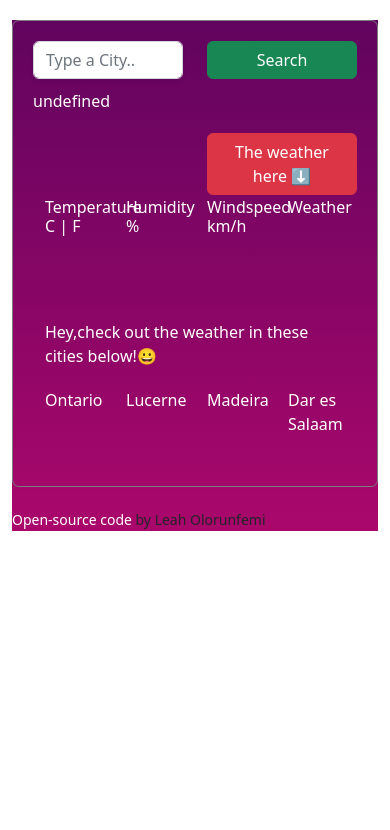
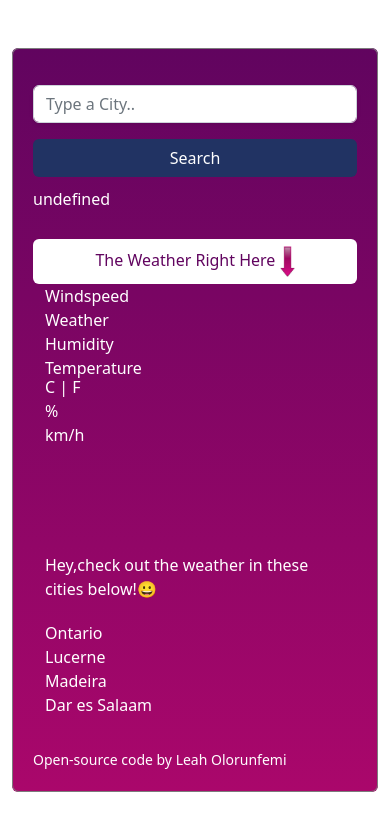
Before and after one commit to Leah-Olorunfemi/LEAHS-WEATHER-APP-PROJECT, a plain HTML site: page index.html in a window 390 px wide. Drawn offline with nearby package versions, Linux system fonts and the light colour scheme; no server answers.

Commit message:
index content made more responsive.
-breakpoints to happen more quickly.

```diff
--- a/index.html
+++ b/index.html
@@ -20,55 +20,54 @@
 </head>
 
 <body>
-    <div class="container">
-        <div class="wrapper">
-
-
-            <div class="weather-app">
+    <div class="container mt-5">
+        <div class="wrapper rounded mt-5">
+            <div class="weather-app mt-5">
                 <form id="search-form">
                     <div class="row first-row">
-                        <div class="col-6">
-                            <input type="search" class="form-control shadow-sm" id="city-input"
+                        <div class="col-sm-6">
+                            <input type="search" class="form-control shadow-sm mt-3" id="city-input"
                                 placeholder="Type a City..">
                         </div>
-                        <div class="col-6">
-                            <input type="submit" id="search" value="Search" class="btn btn-success w-100">
+                        <div class="col-sm-6 mt-3">
+                            <input type="submit" id="search" value="Search" class="btn btn-search w-100">
                         </div>
                     </div>
                 </form>
-                <!-- <br> -->
-                <!-- <br> -->
+
+
                 <div class="row date-row" id="day-info"></div>
                 <div class="row second-row">
-                    <div class="col-4">
+                    <div class="col-sm-4">
                         <h1 id="city-searched"></h1>
                     </div>
-                    <div class="col-2" id="time"></div>
-                    <div class="col-6">
-                        <button class="btn btn-danger w-100" id="current-locationbtn">The weather here ⬇</button>
+                    <div class="col-sm-2" id="time"></div>
+                    <div class="col-sm-6">
+                        <button class="btn weather-here-btn w-100" id="current-locationbtn">The Weather Right Here
+                            <span><img src="images/arrow.jpeg" class="img-fluid here-weather-arrow"></span></button>
                     </div>
                 </div>
 
                 <div class="row third-row">
 
-                    <div class="col-3">Temperature</div>
-                    <div class="col-3">Humidity</div>
-                    <div class="col-3">Windspeed</div>
-                    <div class="col-3">Weather</div>
+                    <div class="col-sm-3">Windspeed</div>
+                    <div class="col-sm-3">Weather</div>
+                    <div class="col-sm-3">Humidity</div>
+                    <div class="col-sm-3">Temperature</div>
                 </div>
                 <div class="row fourth-row">
-                    <div class="col-3" id="temperature"></div>
-                    <div class="col-3" id="humidity"></div>
-                    <div class="col-3" id="wind"></div>
-                    <div class="col-3" id="weather-condition"></div>
+                    <div class="col-sm-3" id="temperature"></div>
+                    <div class="col-sm-3" id="humidity"></div>
+                    <div class="col-sm-3" id="wind"></div>
+                    <div class="col-sm-3" id="weather-condition"></div>
                 </div>
 
                 <div class="row units-row">
-                    <div class="col-3" id="temperature"><span id="celLink"><a href="#">C</a></span> | <span
+                    <div class="col-sm-3" id="temperature"><span id="celLink"><a href="#">C</a></span> | <span
                             id="farhLink"><a href="#">F</a></span></div>
-                    <div class="col-3" id="humidity">%</div>
-                    <div class="col-3" id="wind">km/h</div>
-                    <div class="col-3" id="weather-condition"><img src="#" alt="" id="icon" width="50px"></div>
+                    <div class="col-sm-3" id="humidity">%</div>
+                    <div class="col-sm-3" id="wind">km/h</div>
+                    <div class="col-sm-3" id="weather-condition"><img src="#" alt="" id="icon" width="50px"></div>
                 </div>
 
 
@@ -98,23 +97,27 @@
                 <br>
                 <div class="row eight-row">
                     <p>
-
                         Hey,check out the weather in
                         these cities below!😀
                     </p>
                 </div>
                 <br>
                 <div class="row ninth-row">
-                    <div class="col-3" id="ontario"><a href="#">Ontario</a></div>
-                    <div class="col-3" id="lucerne"><a href="#">Lucerne</a></div>
-                    <div class="col-3" id="madeira"><a href="#">Madeira</a></div>
-                    <div class="col-3" id="daresalam"> <a href="#">Dar es
+                    <div class="col-sm-3" id="ontario"><a href="#">Ontario</a></div>
+                    <div class="col-sm-3" id="lucerne"><a href="#">Lucerne</a></div>
+                    <div class="col-sm-3" id="madeira"><a href="#">Madeira</a></div>
+                    <div class="col-sm-3" id="daresalam"><a href="#">Dar es
                             Salaam</a></div>
                 </div>
+                <div>
+                    <small> <a href="https://github.com/Leah-Olorunfemi/LEAHS-WEATHER-APP-PROJECT"
+                            target="_blank">Open-source
+                            code</a> by Leah
+                        Olorunfemi</small>
+                </div>
+
             </div>
-            <small> <a href="https://github.com/Leah-Olorunfemi/LEAHS-WEATHER-APP-PROJECT" target="_blank">Open-source
-                    code</a> by Leah
-                Olorunfemi</small>
+
         </div>
     </div>
 
```
